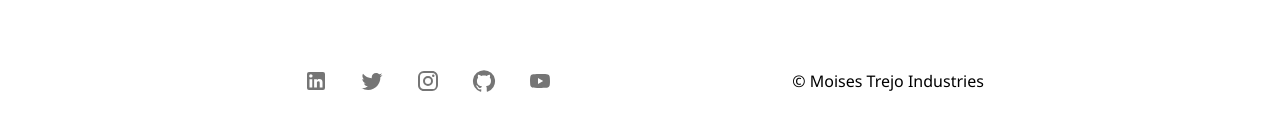
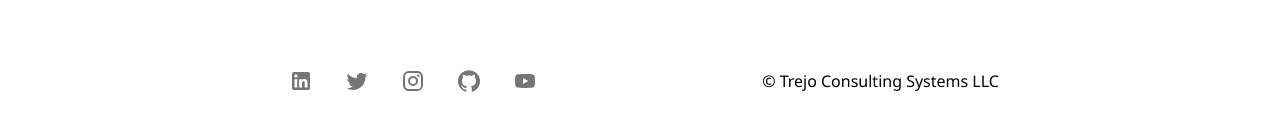
Before and after one commit to mtrejo0/moisestrejo.com, a React (Create React App) app: page /about in a window 1280 px wide. Shown: the part 3113-3243 px from the top of the page. Built offline with nearby package versions, Linux system fonts and the light colour scheme; no server answers.

Commit message:
rename company

```diff
--- a/src/components/Footer.js
+++ b/src/components/Footer.js
@@ -55,7 +55,7 @@ const Footer = () => {
           })}
         </Box>
       </Box>
-      <p>© Moises Trejo Industries</p>
+      <p>© Trejo Consulting Systems LLC</p>
     </Box>
   );
 };
```
